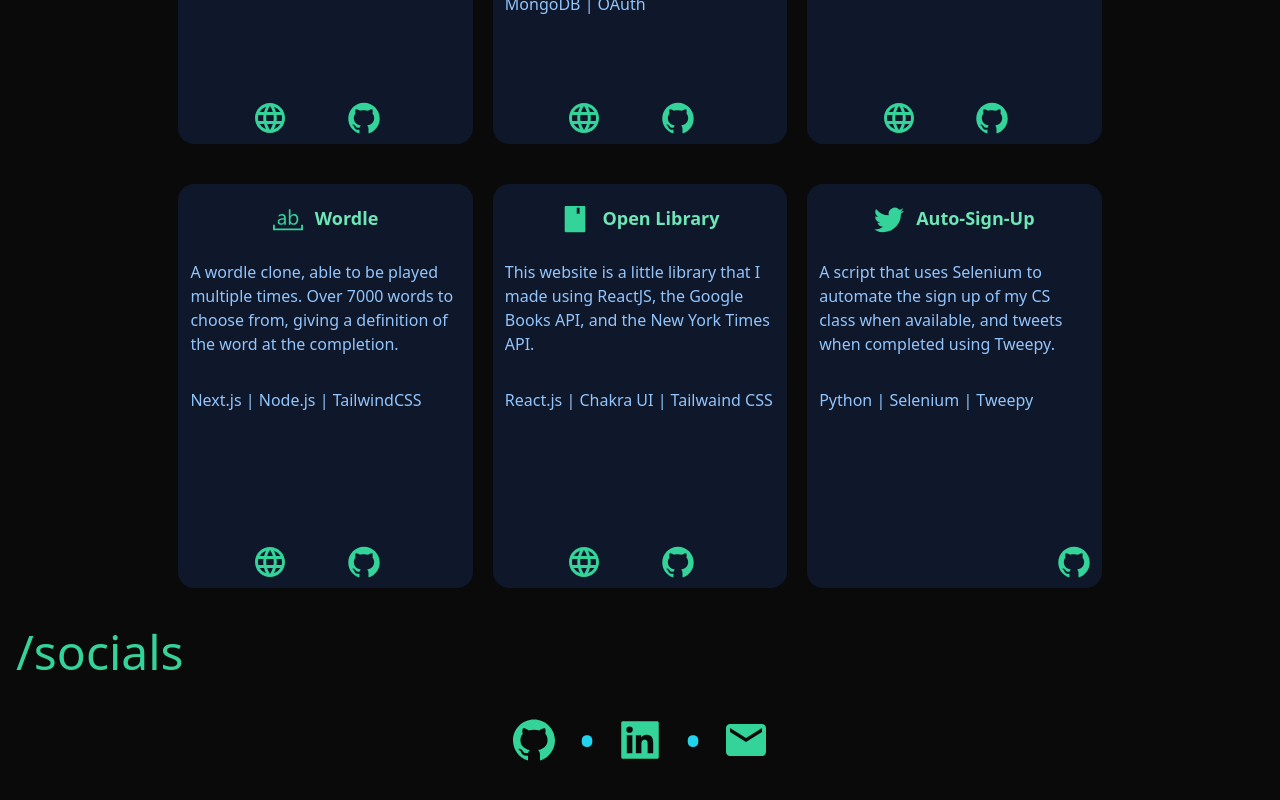
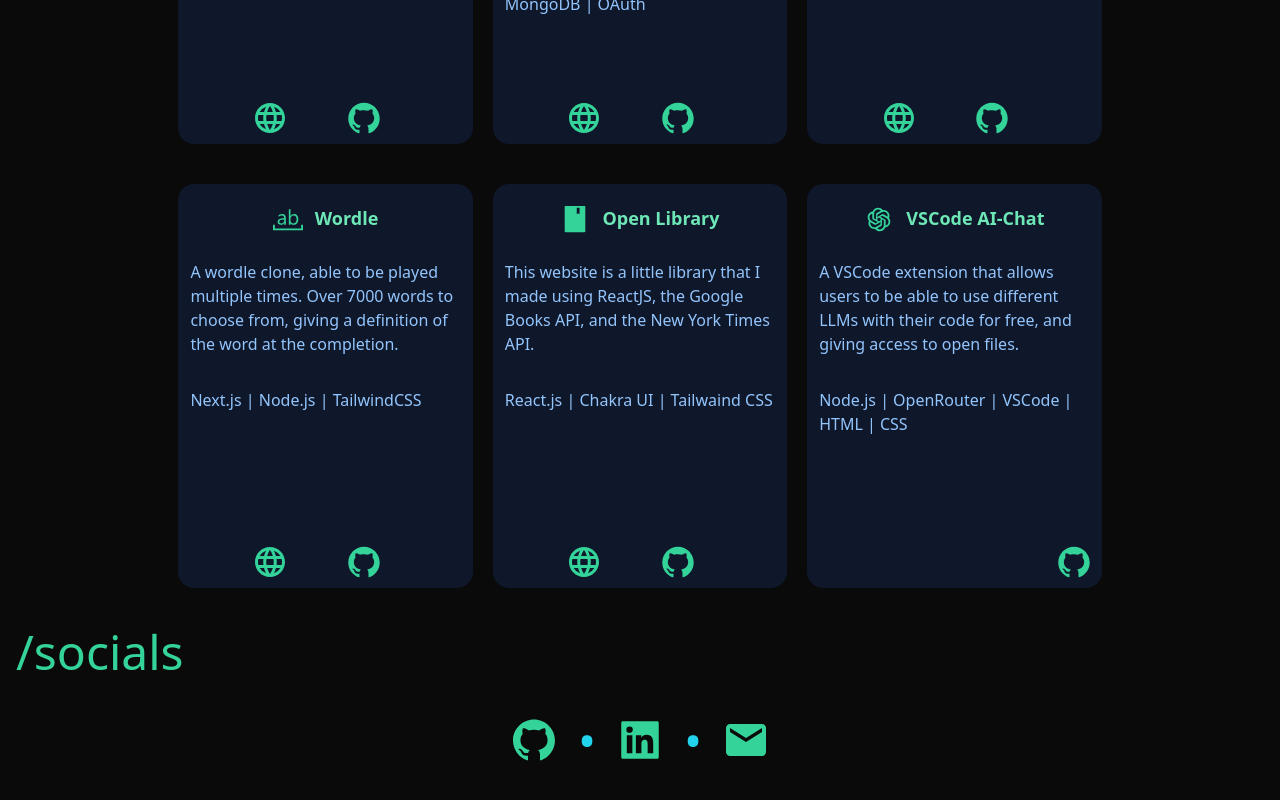
Before and after one commit to omarabdiwali/next-portfolio, a Next.js app: page / in a window 1280 px wide. Shown: the part 1676-2476 px from the top of the page. Built offline with nearby package versions, Linux system fonts and the light colour scheme.

Commit message:
changed projects

```diff
--- a/components/projects.js
+++ b/components/projects.js
@@ -1,7 +1,7 @@
 import { FaChess } from "react-icons/fa";
 import { GiNotebook } from "react-icons/gi";
-import { AiOutlineLineChart, AiFillBook } from "react-icons/ai";
-import { BsWindowFullscreen, BsTwitter, BsCardText } from "react-icons/bs";
+import { AiOutlineLineChart, AiFillBook, AiOutlineOpenAI } from "react-icons/ai";
+import { BsWindowFullscreen, BsCardText } from "react-icons/bs";
 import { MdGpsFixed } from "react-icons/md";
 import { VscWholeWord } from "react-icons/vsc";
 
@@ -19,7 +19,7 @@ export const projects = [
   },
 
   {
-    title: [ "Stock Simulator", <AiOutlineLineChart className="text-emerald-400 text-3xl " key={3}  /> ],
+    title: [ "Stock Simulator", <AiOutlineLineChart className="text-emerald-400 text-3xl " key={2}  /> ],
     body: ["A stock simulator where users are able to buy, sell, and view stocks and crypto, with everything saved in a database.", "Next.js | Node.js | TaiwindCSS | MongoDB | OAuth"],
     footer: [ "https://github.com/omarabdiwali/stock-simulator", "https://stocksimulator.vercel.app" ]
   },
@@ -55,9 +55,9 @@ export const projects = [
   },
 
   {
-    title: ["Auto-Sign-Up", <BsTwitter className="text-emerald-400 text-3xl " key={8}  /> ],
-    body: ["A script that uses Selenium to automate the sign up of my CS class when available, and tweets when completed using Tweepy.", "Python | Selenium | Tweepy"],
-    footer: [ "https://github.com/omarabdiwali/auto-sign-up" ]
+    title: ["VSCode AI-Chat", <AiOutlineOpenAI className="text-emerald-400 text-3xl " key={8}  /> ],
+    body: ["A VSCode extension that allows users to be able to use different LLMs with their code for free, and giving access to open files.", "Node.js | OpenRouter | VSCode | HTML | CSS"],
+    footer: [ "https://github.com/omarabdiwali/vscode-ai-chat" ]
   },
 
 ]
```
